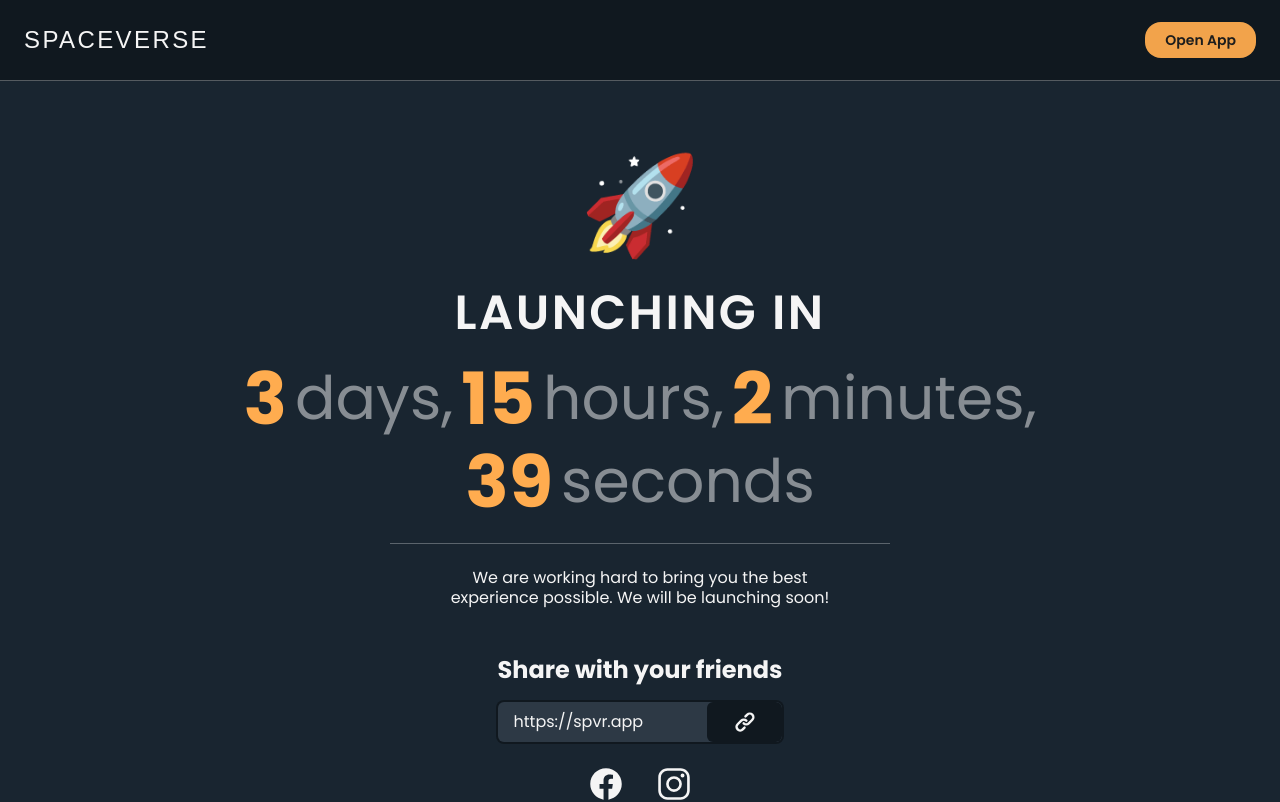
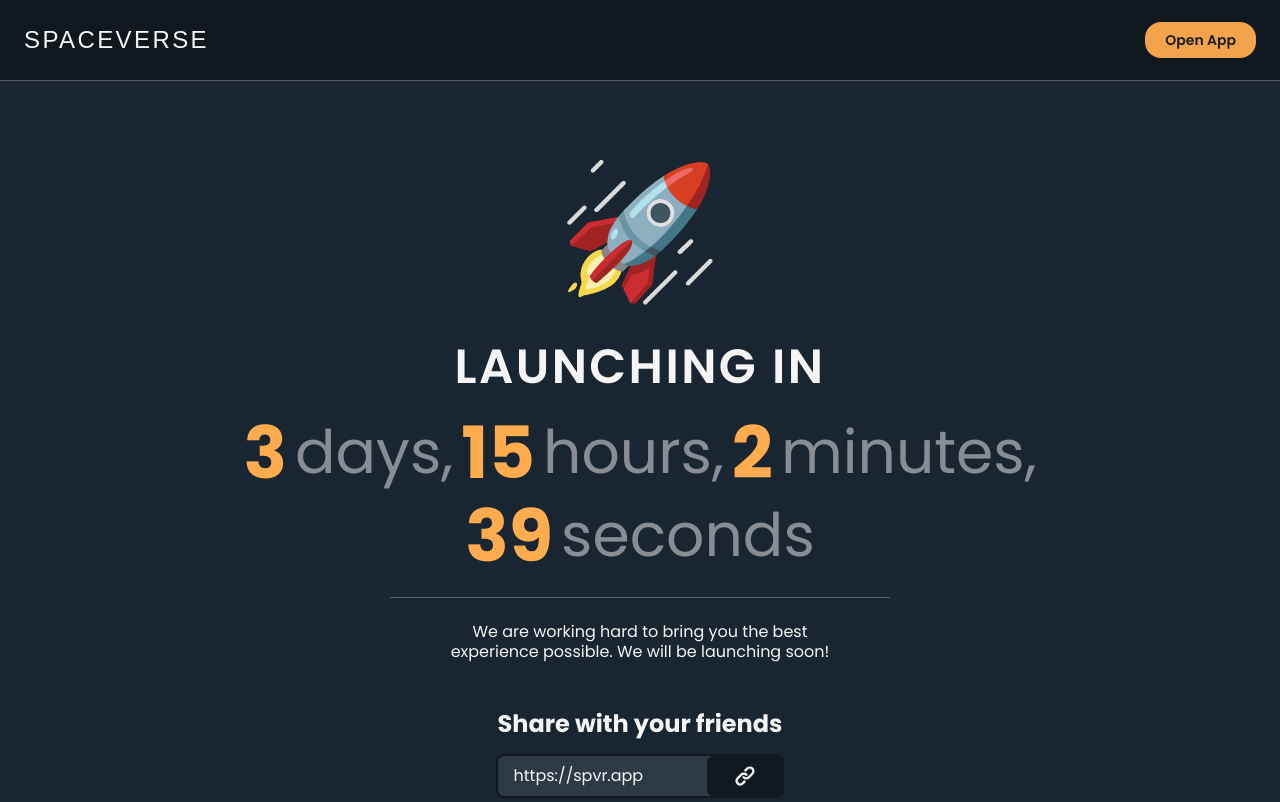
Before and after one commit to leogadddd/spaceverse, a React (Create React App) app: page /release in a window 1280 px wide. Shown: the top 802 px of the page. Built offline with nearby package versions, Linux system fonts and the light colour scheme; a web font is replaced by a local one.

Commit message:
added rocket gif to the countdownn

```diff
--- a/src/website/Countdown.tsx
+++ b/src/website/Countdown.tsx
@@ -13,6 +13,7 @@ import { NotificationActionType, NotificationType } from "../app/components/noti
 import { useDispatch } from "react-redux";
 import { creators } from "../app/lib";
 import { bindActionCreators } from "@reduxjs/toolkit";
+import { UniverseComponent } from "../app/components/universe";
 
 export interface ICountdownTimerProps {
 	date: number;
@@ -99,13 +100,14 @@ export const CountdownTimer: FC<ICountdownTimerProps> = (props) => {
 
 	return createPortal(
 		<div className="overflow-hidden">
+			{/* <UniverseComponent /> */}
 			<NotificationComponent />
 			<Navigation />
 			<div className="bg-spweb-darkup flex flex-col justify-center">
 				<WidthLayout>
 					<div className="min-h-[calc(100vh-60px)] max-w-[1000px] flex flex-col gap-6 justify-center items-center px-4 py-16">
-						<h1 className="text-8xl font-bold text-sv-white text-center py-3">
-							🚀
+						<h1 className="text-8xl font-bold text-sv-white text-center py-3 pointer-events-none">
+							<img src="/rocket.gif" width={150} alt="🚀" />
 						</h1>
 						<h1 className="text-2xl md:text-3xl lg:text-4xl xl:text-5xl tracking-wider font-semibold text-sv-white text-center">
 							LAUNCHING IN
```
Also changed, not shown: public/rocket.gif (added).
